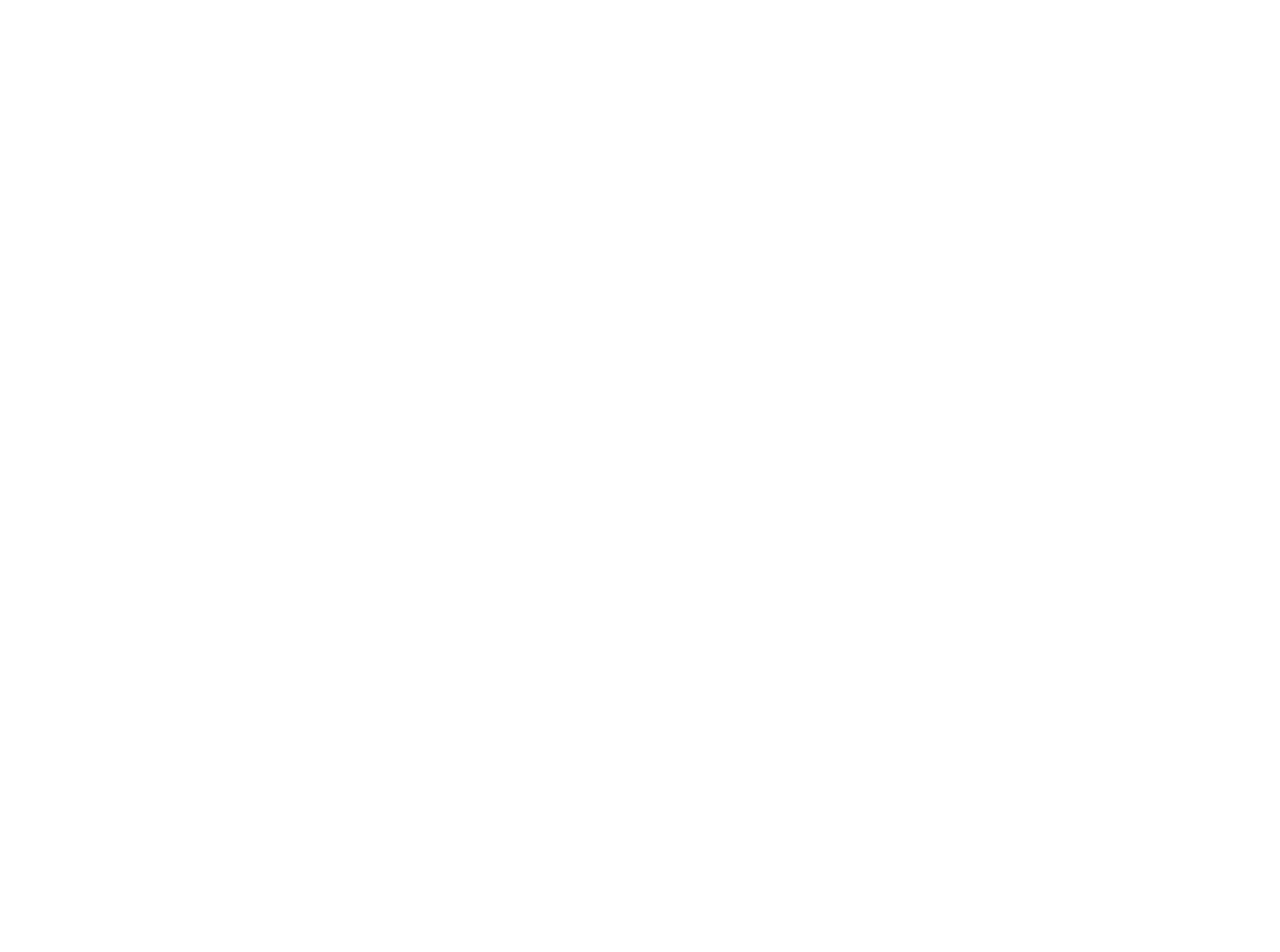
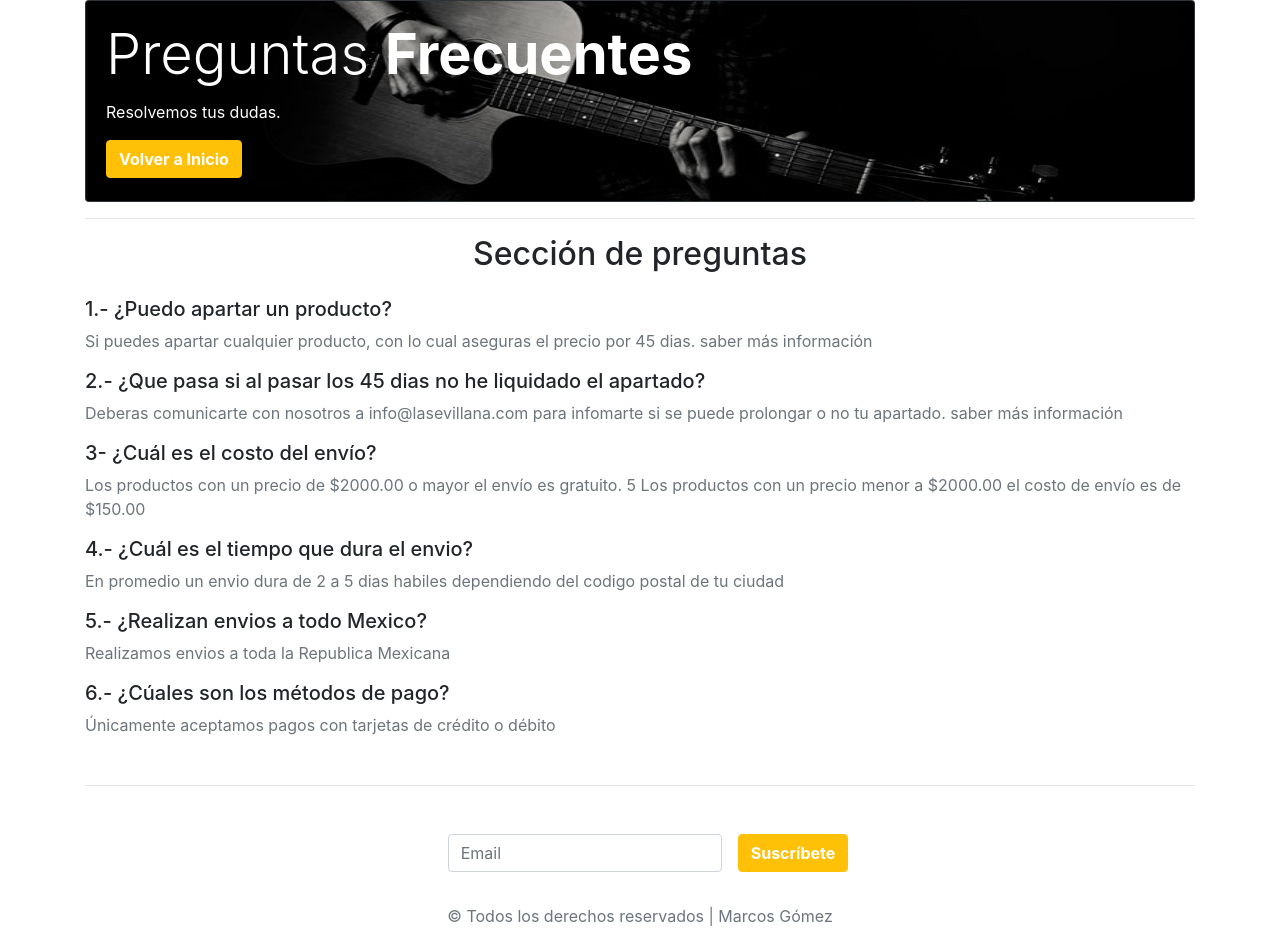
Before and after one commit to rafagomez92/cerouno-proyecto-semana-1, a plain HTML site: page preguntas-frecuentes.html in a window 1280 px wide. Before the commit the page ends 800 px from the top, so only its background shows below. Drawn offline with nearby package versions, Linux system fonts and the light colour scheme.

Commit message:
Se realizo el diseno de la pagina de preguntas frecuentes

```diff
--- a/preguntas-frecuentes.html
+++ b/preguntas-frecuentes.html
@@ -11,6 +11,56 @@
   </head>
   <body>
 
+    <header>
+        <div class="container">
+            <header>
+                <div class="card bg-dark text-white mb-3">
+                    <img src="images/header.jpg" class="card-img" width="782" height="200" alt="...">
+                    <div class="card-img-overlay">
+                      <h5 class="card-title display-4">Preguntas <span class="font-weight-bold">Frecuentes</span> </h5>
+                      <p class="card-text">Resolvemos tus dudas.</p>
+                      <a href="index.html" class="btn btn-warning text-white font-weight-bold">Volver a Inicio</a>
+                    </div>
+                  </div>
+            </header>
+            <main>
+                <div class="preguntas">
+                    <hr>
+                    <h2 class="mb-4 text-center">Sección de preguntas</h2>
+                    <h5 b>1.- ¿Puedo apartar un producto?</h3>
+                    <p class="card-text text-muted">Si puedes apartar cualquier producto, con lo cual aseguras el precio por 45 dias. saber más información</p>
+                    <h5>2.- ¿Que pasa si al pasar los 45 dias no he liquidado el apartado?</h3>
+                    <p class="card-text text-muted">Deberas comunicarte con nosotros a info@lasevillana.com para infomarte si se puede prolongar o no tu apartado. saber más información</p>
+                    <h5>3- ¿Cuál es el costo del envío?</h3>
+                    <p class="card-text text-muted">Los productos con un precio de $2000.00 o mayor el envío es gratuito.
+                    5                             Los productos con un precio menor a $2000.00 el costo de envío es de $150.00</p>
+                    <h5>4.- ¿Cuál es el tiempo que dura el envio?</h3>
+                    <p class="card-text text-muted">En promedio un envio dura de 2 a 5 dias habiles dependiendo del codigo postal de tu ciudad</p>
+                    <h5>5.- ¿Realizan envios a todo Mexico?</h3>
+                    <p class="card-text text-muted">Realizamos envios a toda la Republica Mexicana</p>
+                    <h5>6.- ¿Cúales son los métodos de pago?</h3>
+                    <p class="card-text text-muted">Únicamente aceptamos pagos con tarjetas de crédito o débito</p>
+
+                </div>
+            </main>
+
+            <footer>
+                <hr class="my-5">
+                <div class="font-size-ms text-muted text-center mb-4">
+                    <form class="form-inline justify-content-center mb-4" id="suscribete">
+                        <div class="form-group mx-sm-3 mb-2">
+                          <input type="email" class="form-control" id="inputMail" placeholder="Email">
+                        </div>
+                        <button type="submit" class="btn btn-warning text-white mb-2 font-weight-bold">Suscríbete</button>
+                      </form>
+                    © Todos los derechos reservados | Marcos Gómez </div>
+
+              </footer>
+
+        </div>
+
+
+
     <!-- Optional JavaScript -->
     <!-- jQuery first, then Popper.js, then Bootstrap JS -->
     <script src="https://code.jquery.com/jquery-3.3.1.slim.min.js" integrity="sha384-q8i/X+965DzO0rT7abK41JStQIAqVgRVzpbzo5smXKp4YfRvH+8abtTE1Pi6jizo" crossorigin="anonymous"></script>
```
